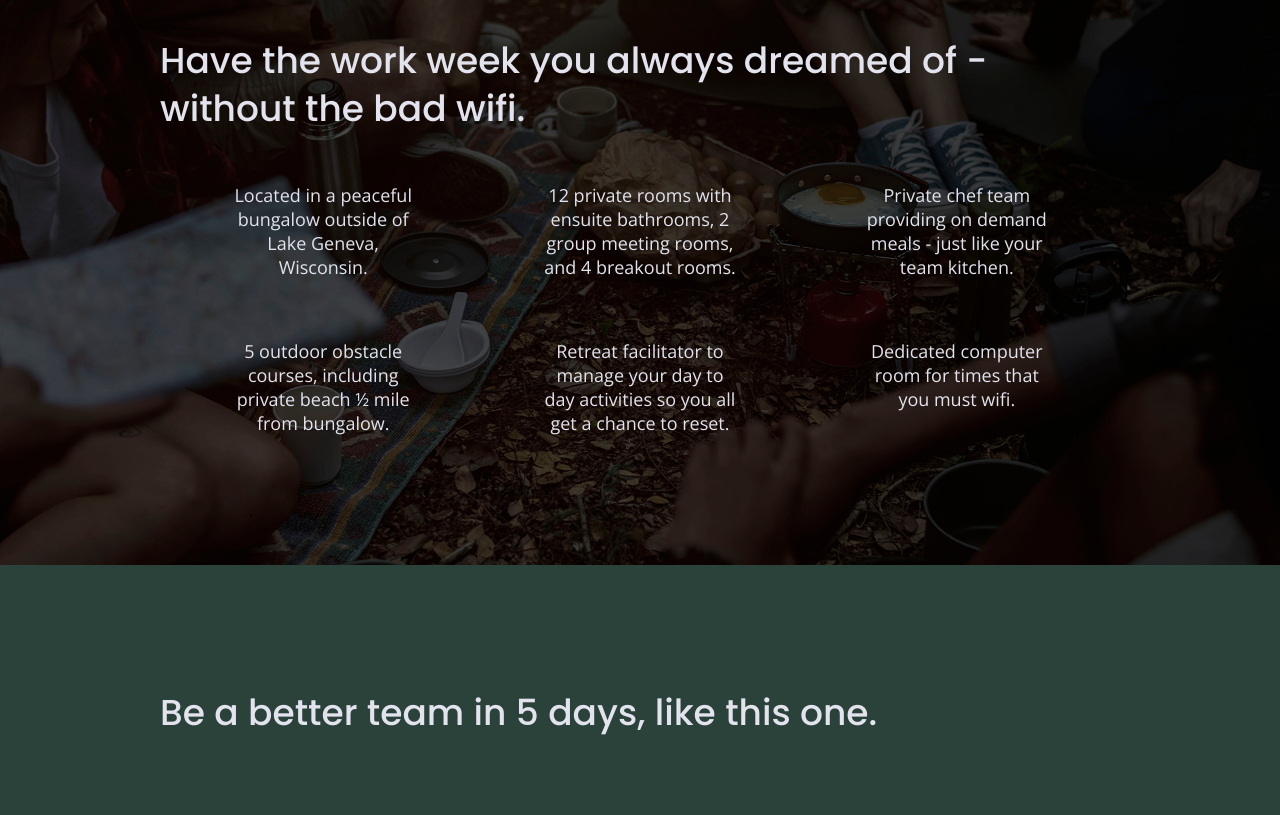
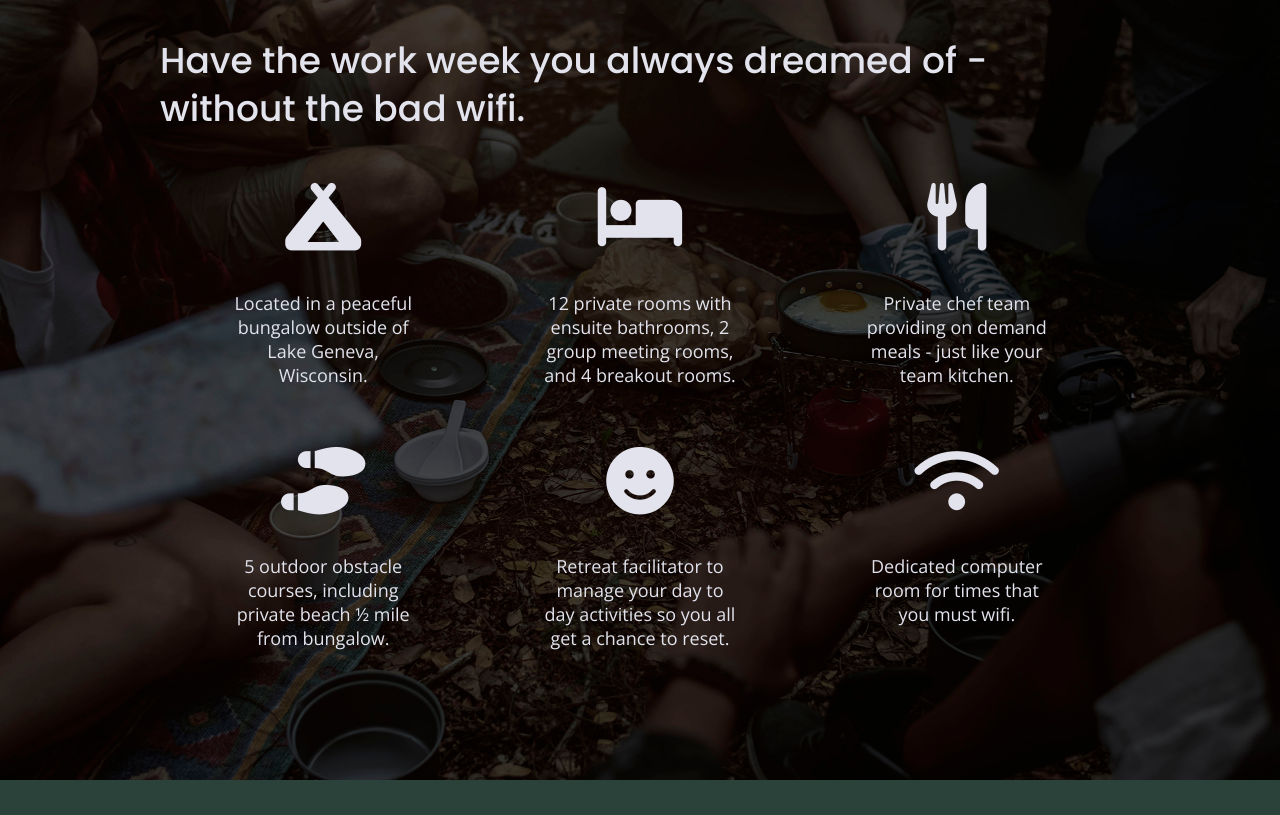
Before and after one commit to sueselle/206-unplugged, a website built with Parcel: page index.html in a window 1280 px wide. Shown: the part 1119-1934 px from the top of the page. Built offline with nearby package versions, Linux system fonts and the light colour scheme.

Commit message:
Added Font Awesome icons

```diff
--- a/css/main.css
+++ b/css/main.css
@@ -285,7 +285,10 @@ input[type=button] {
   background-position: center;
   background-size: cover;
 }
-
+.features i {
+  font-size: 3.75em;
+    margin-bottom: 40px;
+}
 .features h2 {
   margin-bottom: 60px;
 }
--- a/index.html
+++ b/index.html
@@ -4,6 +4,8 @@
 <head>
   <!-- Google Fonts -->
   <link href="https://fonts.googleapis.com/css?family=Open+Sans:400,700|Poppins:500,700" rel="stylesheet">
+ <!-- FontAwesome -->
+ <script src="https://kit.fontawesome.com/1792f4fc6c.js" crossorigin="anonymous"></script>
   <meta charset="utf-8">
   <title>Unplugged</title>
   <meta name="description" content="">
@@ -67,27 +69,27 @@
         <h2>Have the work week you always dreamed of - without the bad wifi.</h2>
         <div class="features-item">
         <article>
-        <p class="fontawesome-icon"></p>
+        <p class="fontawesome-icon"><i class="fas fa-campground"></i></p>
         <p class="features-item-description">Located in a peaceful bungalow outside of Lake Geneva, Wisconsin.</p>
       </article>
       <article>
-        <p class="fontawesome-icon"></p>
+        <p class="fontawesome-icon"><i class="fas fa-bed"></i></p>
         <p class="features-item-description">12 private rooms with ensuite bathrooms, 2 group meeting rooms, and 4 breakout rooms.</p>
       </article>
       <article>
-        <p class="fontawesome-icon"></p>
+        <p class="fontawesome-icon"><i class="fas fa-utensils"></i></p>
         <p class="features-item-description">Private chef team providing on demand meals - just like your team kitchen.</p>
       </article>
       <article>
-        <p class="fontawesome-icon"></p>
+        <p class="fontawesome-icon"><i class="fas fa-shoe-prints"></i></p>
         <p class="features-item-description">5 outdoor obstacle courses, including private beach ½ mile from bungalow.</p>
       </article>
       <article>
-        <p class="fontawesome-icon"></p>
+        <p class="fontawesome-icon"><i class="fas fa-smile"></i></p>
         <p class="features-item-description">Retreat facilitator to manage your day to day activities so you all get a chance to reset.</p>
       </article>
       <article>
-        <p class="fontawesome-icon"></p>
+        <p class="fontawesome-icon"><i class="fas fa-wifi"></i></p>
         <p class="features-item-description">Dedicated computer room for times that you must wifi.</p>
       </article>
       </div>
```
